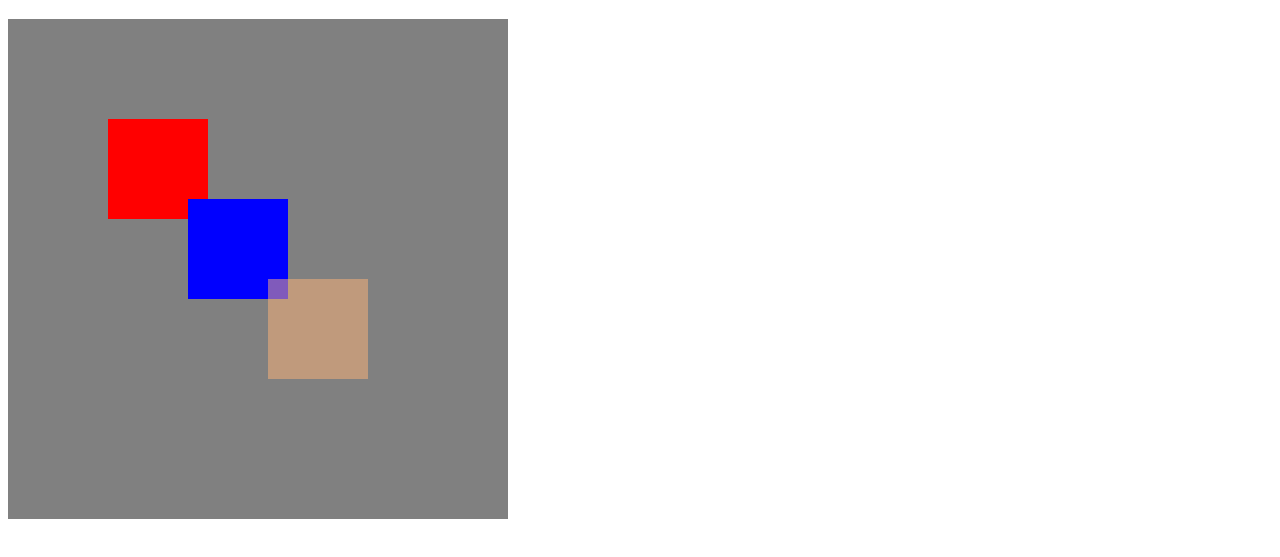
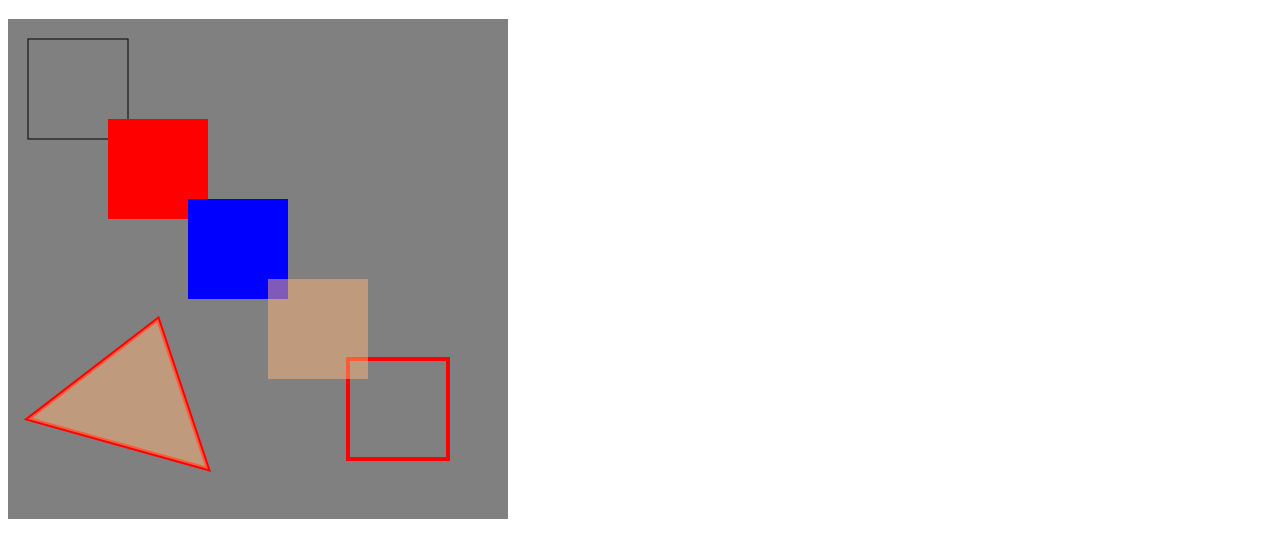
Before and after one commit to HazaFG/programacion-avanzada, a plain HTML site: page index.html in a window 1280 px wide. Shown: the part 61-618 px from the top of the page. Drawn offline with Linux system fonts and the light colour scheme.

Commit message:
Triangulo y raya dibujado

```diff
--- a/index.html
+++ b/index.html
@@ -16,6 +16,11 @@
         const my_canvas = document.getElementById('my_canvas')
         const ctx = my_canvas.getContext('2d')
 
+        ctx.strokeRect(20, 20, 100,100)
+
+        ctx.lineWidth = 4
+        ctx.strokeStyle = "Red"
+        ctx.strokeRect(340, 340, 100,100)
 
         ctx.fillStyle = "Red"
         ctx.fillRect(100, 100, 100, 100)
@@ -25,6 +30,24 @@
 
         ctx.fillStyle = "rgba(255, 180, 120, 0.5)"
         ctx.fillRect(260, 260, 100, 100)
+
+
+        // ctx.beginPath()
+        // ctx.moveTo(50, 400)
+        // ctx.lineTo(300, 200)
+        // ctx.closePath()
+        // ctx.stroke()
+
+        ctx.beginPath()
+        ctx.moveTo(150, 300)
+        ctx.lineTo(20, 400)
+        ctx.lineTo(200, 450)
+        ctx.closePath()
+        ctx.stroke()
+        ctx.fill()
+
+
+
     </script>
     <script src="validaciones.js"></script>
 </body>
```
